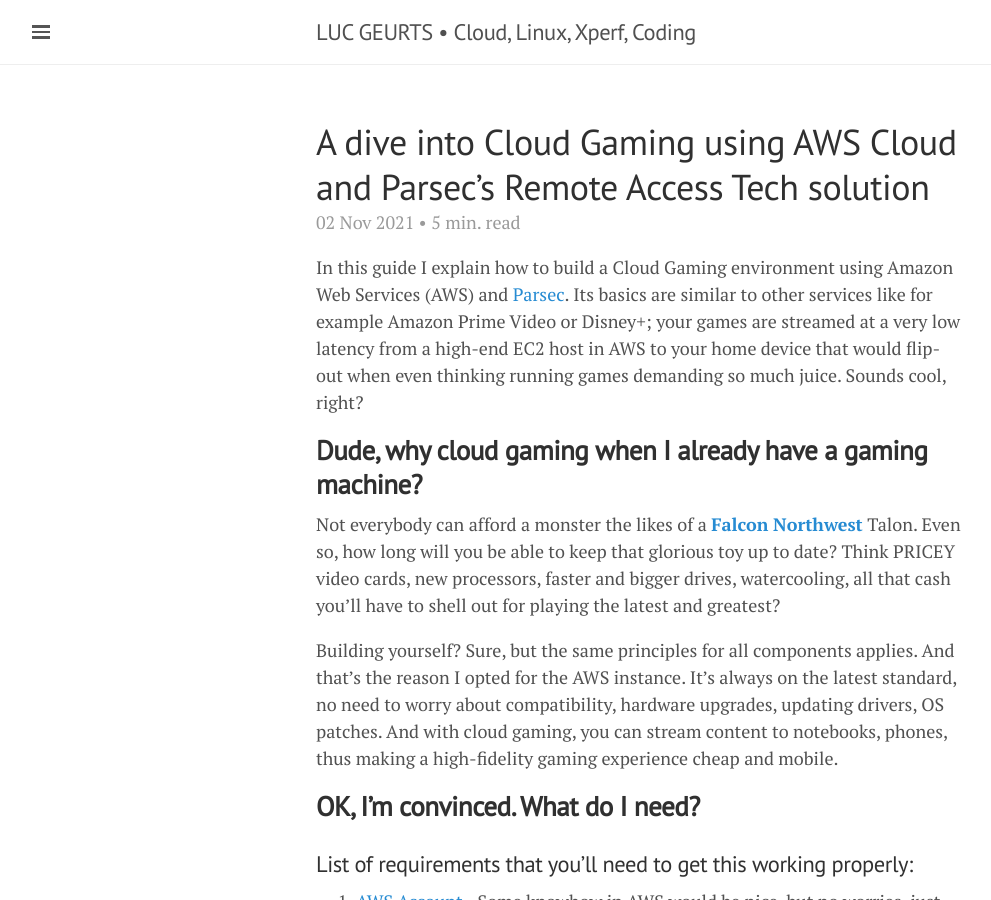
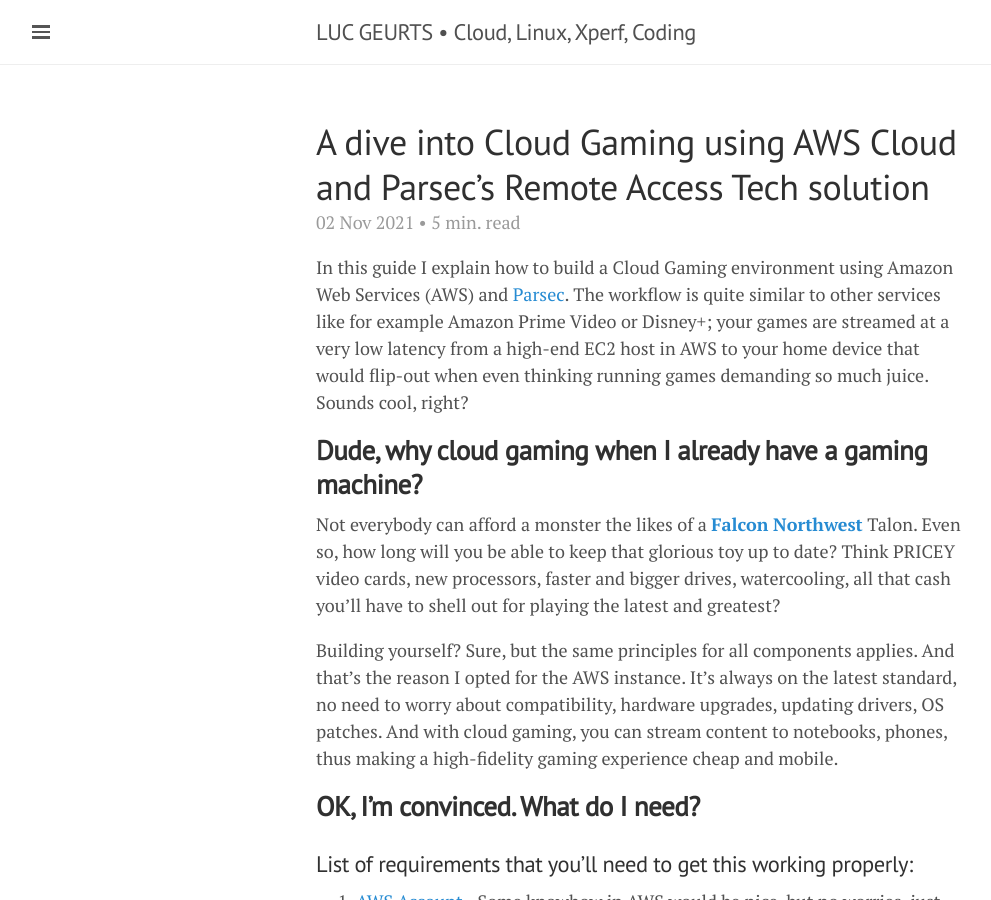
Before and after one commit to lgeurts/lgeurts.github.io, a Jekyll site: the page built from _posts/2021-11-02-aws-high-performance-cloud-gaming.md, in a window 1280 px wide and 900 px high. Shown: the whole window, without its empty margins (0-991 px from the left). Built offline with Jekyll 4.4.1, drawn with Linux system fonts in a browser that asks for light colours; nearby versions of some CDN libraries; comment, search, counter and statistics services are not loaded.

Commit message:
Update 2021-11-02-aws-high-performance-cloud-gaming.md

```diff
--- a/_posts/2021-11-02-aws-high-performance-cloud-gaming.md
+++ b/_posts/2021-11-02-aws-high-performance-cloud-gaming.md
@@ -9,7 +9,7 @@
 
 ---
 
-In this guide I explain how to build a Cloud Gaming environment using Amazon Web Services (AWS) and [Parsec](https://parsec.app/). Its basics are similar to other services like for example Amazon Prime Video or Disney+; your games are streamed at a very low latency from a high-end EC2 host in AWS to your home device that would flip-out when even thinking running games demanding so much juice. Sounds cool, right?
+In this guide I explain how to build a Cloud Gaming environment using Amazon Web Services (AWS) and [Parsec](https://parsec.app/). The workflow is quite similar to other services like for example Amazon Prime Video or Disney+; your games are streamed at a very low latency from a high-end EC2 host in AWS to your home device that would flip-out when even thinking running games demanding so much juice. Sounds cool, right?
 
 ## **Dude, why cloud gaming when I already have a gaming machine?**
 
```
